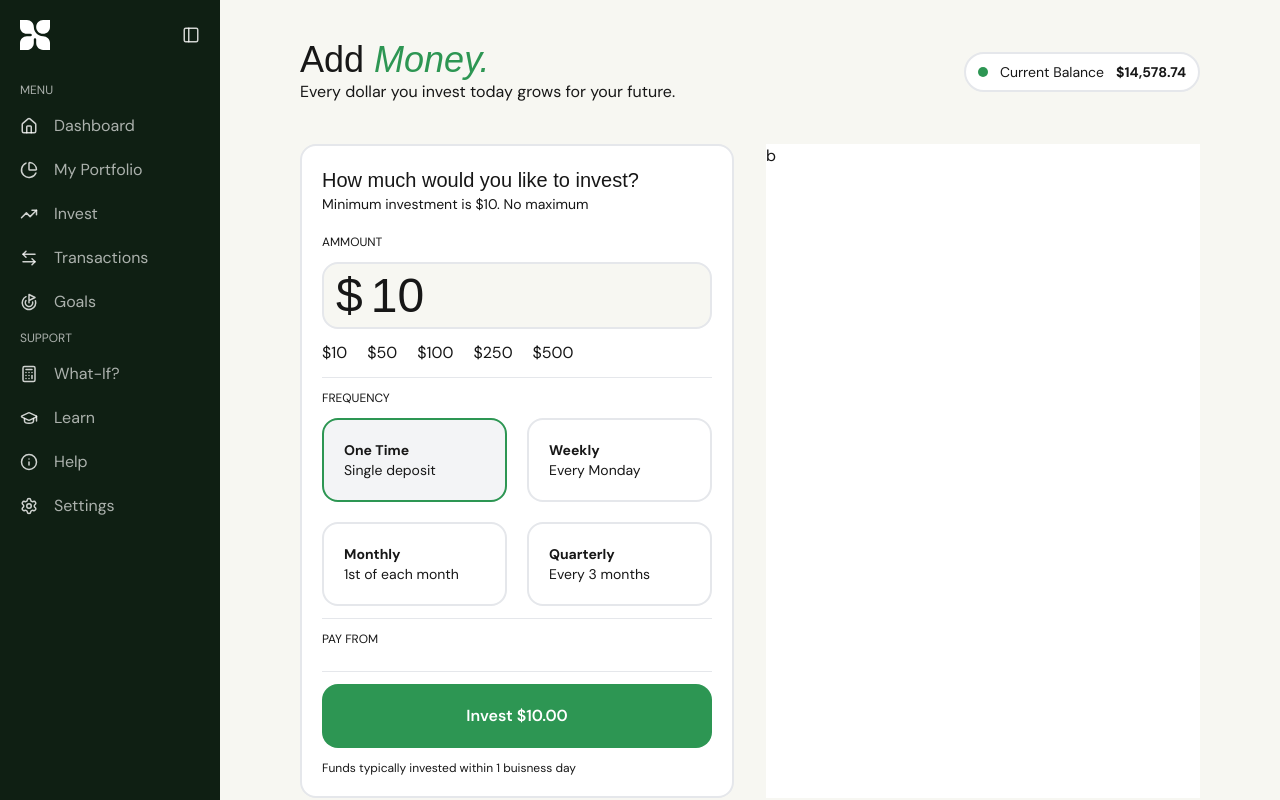
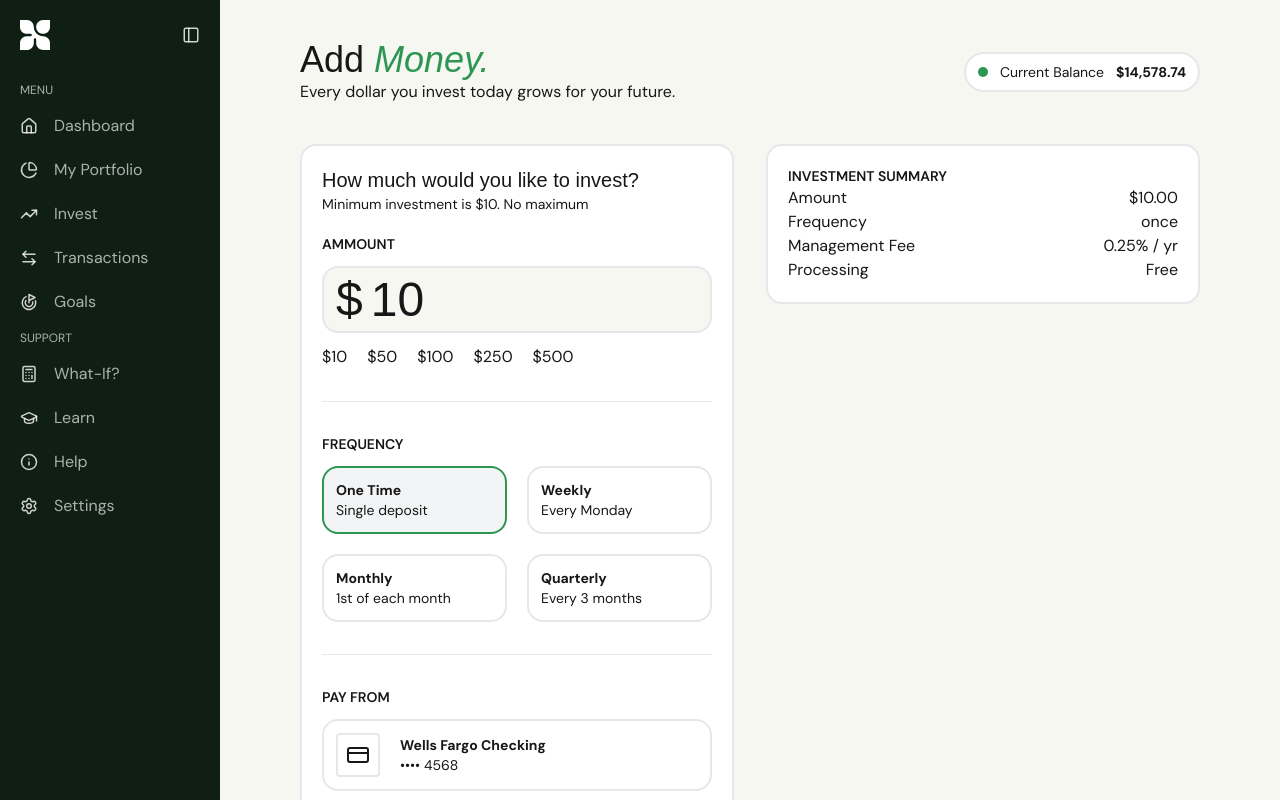
Before and after one commit to dumo19/Sprout, a Next.js app: page /invest in a window 1280 px wide. Shown: the top 800 px of the page. Built offline with nearby package versions, Linux system fonts and the light colour scheme; a web font is replaced by a local one.

Commit message:
investment page work

```diff
--- a/app/invest/page.tsx
+++ b/app/invest/page.tsx
@@ -1,12 +1,22 @@
+'use client';
+
 import InvestFormCard from '@/components/invest/InvestFormCard';
+import InvestmentSummaryCard from '@/components/invest/InvestmentSummaryCard';
 import dummyData from '@/dummy-data/dummy-user.json';
+import { Frequency } from '@/types/InvestmentFormProps';
 import { formatCurrencyFull } from '@/utils/formatCurrency';
+import { useState } from 'react';
+
+// type Frequency = 'once' | 'weekly' | 'monthly' | 'quarterly';
 
 function breakLine() {
-  return <div className="w-full h-px bg-gray-200"/>;
+  return <div className="w-full h-px bg-gray-200" />;
 }
 
 export default function InvestPage() {
+  const [addAmount, setAddAmount] = useState<number>(10);
+  const [frequency, setFrequency] = useState<Frequency>('once');
+
   return (
     <main className="bg-[#F7F7F2] px-20 py-10 min-h-screen">
       <div className="mb-10 flex flex-row justify-between items-center">
@@ -29,9 +39,16 @@ export default function InvestPage() {
       </div>
       <div className="grid grid-row grid-cols-2 gap-8">
         <div className="bg-white border-2 border-gray-200 rounded-2xl">
-          <InvestFormCard />
+          <InvestFormCard
+            addAmount={addAmount}
+            frequency={frequency}
+            setAddAmount={setAddAmount}
+            setFrequency={setFrequency}
+          />
         </div>
-        <div className="bg-white">b</div>
+        <div className="">
+          <InvestmentSummaryCard addAmount={addAmount} frequency={frequency} />
+        </div>
       </div>
     </main>
   );
--- a/components/invest/InvestFormCard.tsx
+++ b/components/invest/InvestFormCard.tsx
@@ -1,21 +1,32 @@
 'use client';
+import { InvestmentFormProps, Frequency } from '@/types/InvestmentFormProps';
 import { formatCurrencyFull } from '@/utils/formatCurrency';
-import { CircleCheckBig } from 'lucide-react';
+import { CircleCheckBig, CreditCard } from 'lucide-react';
 import { useState } from 'react';
 
-type Frequency = 'once' | 'weekly' | 'monthly' | 'quarterly';
+// type Frequency = 'once' | 'weekly' | 'monthly' | 'quarterly';
 const DEFAULT_FREQUENCY =
-  'text-sm flex flex-col items-start border-2 border-gray-200 p-5 rounded-2xl';
-const ACTIVE_FREQUENCY = 'text-sm flex flex-col items-start border-2 border-primary bg-gray-100 p-5 rounded-2xl';
-
+  'text-sm flex flex-col items-start border-2 border-gray-200 p-3 rounded-2xl';
+const ACTIVE_FREQUENCY =
+  'text-sm flex flex-col items-start border-2 border-primary bg-gray-100 p-3 rounded-2xl';
 
 function breakLine() {
-  return <div className="w-full h-px bg-gray-200" />;
+  return <div className="w-full h-px bg-gray-200 my-5" />;
 }
 
-export default function InvestFormCard() {
-  const [addAmount, setAddAmount] = useState<number>(10);
-  const [frequency, setFrequency] = useState<Frequency>('once');
+// type InvestmentFormProps = {
+//   addAmount: number;
+//   frequency: number;
+//   setAddAmount: (value: number) => void;
+//   setFrequency: (value: Frequency) => void;
+// };
+
+export default function InvestFormCard({
+  addAmount,
+  frequency,
+  setAddAmount,
+  setFrequency,
+}: InvestmentFormProps) {
 
   return (
     <div className="p-5">
@@ -23,8 +34,10 @@ export default function InvestFormCard() {
         <h1 className="text-xl">How much would you like to invest?</h1>
         <p className="text-sm">Minimum investment is $10. No maximum</p>
       </div>
+
       <div className="mt-5 flex flex-col gap-3">
-        <p className="text-xs">AMMOUNT</p>
+        <p className="text-sm font-semibold">AMMOUNT</p>
+
         <div className="bg-[#F7F7F2] flex flex-row text-5xl items-center gap-2 px-3 py-1 rounded-2xl border-2 border-gray-200">
           <h1 className="">$</h1>
           <input
@@ -34,6 +47,7 @@ export default function InvestFormCard() {
             className="font-serif text-5xl w-full outline-none appearance-none"
           />
         </div>
+
         <div className="flex flex-row gap-5">
           <button onClick={() => setAddAmount(10)}>$10</button>
           <button onClick={() => setAddAmount(50)}>$50</button>
@@ -44,7 +58,8 @@ export default function InvestFormCard() {
 
         {breakLine()}
 
-        <p className="text-xs">FREQUENCY</p>
+        <p className="text-sm font-semibold">FREQUENCY</p>
+
         <div className="grid grid-cols-2 gap-5">
           <button
             onClick={() => setFrequency('once')}
@@ -55,6 +70,7 @@ export default function InvestFormCard() {
             </p>
             <p>Single deposit</p>
           </button>
+
           <button
             onClick={() => setFrequency('weekly')}
             className={`${frequency === 'weekly' ? ACTIVE_FREQUENCY : DEFAULT_FREQUENCY}`}
@@ -64,6 +80,7 @@ export default function InvestFormCard() {
             </p>
             <p>Every Monday</p>
           </button>
+
           <button
             onClick={() => setFrequency('monthly')}
             className={`${frequency === 'monthly' ? ACTIVE_FREQUENCY : DEFAULT_FREQUENCY}`}
@@ -73,6 +90,7 @@ export default function InvestFormCard() {
             </p>
             <p>1st of each month</p>
           </button>
+
           <button
             onClick={() => setFrequency('quarterly')}
             className={`${frequency === 'quarterly' ? ACTIVE_FREQUENCY : DEFAULT_FREQUENCY}`}
@@ -86,19 +104,31 @@ export default function InvestFormCard() {
 
         {breakLine()}
 
-        <p className='text-xs'>PAY FROM</p>
-        <div className='flex flex-col'>
-          <button>
-
+        <p className="text-sm font-semibold">PAY FROM</p>
+        <div className="flex flex-col">
+          <button className="border-2 border-gray-200 text-sm flex flex-row items-center p-3 rounded-2xl gap-5">
+            <div className=" p-2 rounded border-2 border-gray-200">
+              <CreditCard />
+            </div>
+            <div className="flex flex-col items-start">
+              <p>
+                <b>Wells Fargo Checking</b>
+              </p>
+              <p className="text-2xs">•••• 4568</p>
+            </div>
           </button>
         </div>
 
         {breakLine()}
 
-        <button className='p-5 bg-primary rounded-2xl w-full'>
-          <p className='font-semibold text-white'>Invest {formatCurrencyFull(addAmount)}</p>
+        <button className="p-5 bg-primary rounded-2xl w-full">
+          <p className="font-semibold text-white">
+            Invest {formatCurrencyFull(addAmount)}
+          </p>
         </button>
-        <p className='text-xs'>Funds typically invested within 1 buisness day</p>
+        <p className="text-xs">
+          Funds typically invested within 1 buisness day
+        </p>
       </div>
     </div>
   );
--- /dev/null
+++ b/components/invest/InvestmentSummaryCard.tsx
@@ -0,0 +1,33 @@
+import { InvestmentFormProps, InvestmentSummaryProps } from "@/types/InvestmentFormProps";
+import { formatCurrencyFull } from "@/utils/formatCurrency";
+
+export default function InvestmentSummaryCard({
+  addAmount,
+  frequency
+}: InvestmentSummaryProps) {
+  return (
+    <div className="bg-white border-2 border-gray-200 rounded-2xl p-5">
+      <p className="text-sm font-semibold">INVESTMENT SUMMARY</p>
+      <div className="flex flex-row justify-between">
+        <p>Amount</p>
+        <p>{formatCurrencyFull(addAmount)}</p>
+      </div>
+
+       <div className="flex flex-row justify-between">
+        <p>Frequency</p>
+        <p>{frequency}</p>
+      </div>
+
+      <div className="flex flex-row justify-between">
+        <p>Management Fee</p>
+        <p>0.25% / yr</p>
+      </div>
+
+      <div className="flex flex-row justify-between">
+        <p>Processing</p>
+        <p>Free</p>
+      </div>
+
+    </div>
+  )
+}
--- /dev/null
+++ b/types/InvestmentFormProps.ts
@@ -0,0 +1,13 @@
+export type Frequency = 'once' | 'weekly' | 'monthly' | 'quarterly';
+
+export type InvestmentFormProps = {
+  addAmount: number
+  frequency: Frequency
+  setAddAmount: (value: number) => void
+  setFrequency: (value: Frequency) => void
+}
+
+export type InvestmentSummaryProps = {
+  addAmount: number,
+  frequency: Frequency
+}
```
